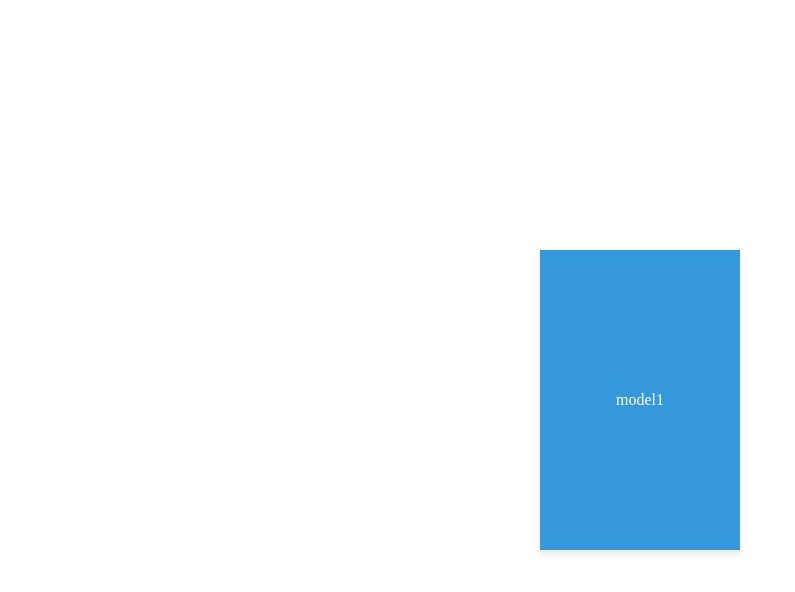
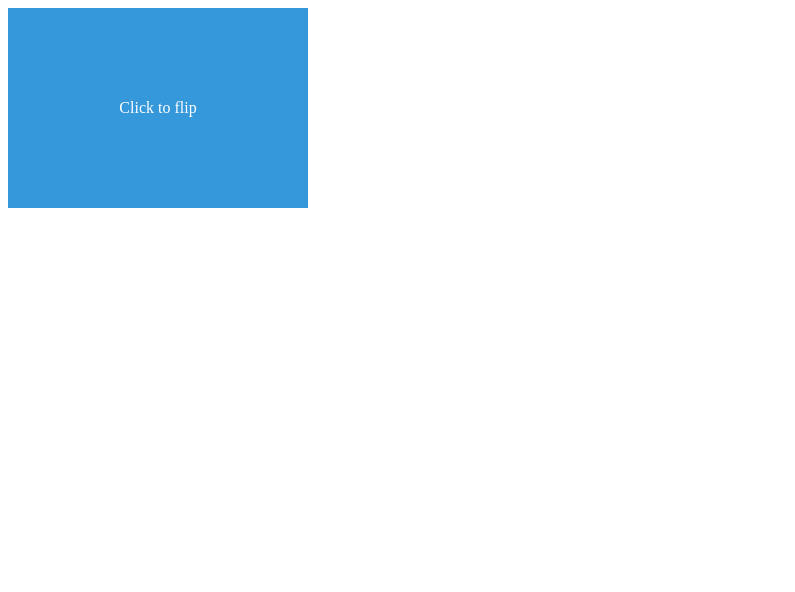
Before and after one commit to amer2112/AA_BWL, a plain HTML site: page index.html in a window 1280 px wide. Shown: the whole page, without its empty margins (0-795 px from the left). Drawn offline with Linux system fonts and the light colour scheme.

Commit message:
Update index.html

```diff
--- a/index.html
+++ b/index.html
@@ -3,22 +3,64 @@
 <head>
     <meta charset="UTF-8">
     <meta name="viewport" content="width=device-width, initial-scale=1.0">
-    <link rel="stylesheet" href="styles.css">
-    <title>Card Flip Example</title>
+    <title>Model-Definition Cards</title>
+    <style>
+        .card {
+            width: 300px;
+            height: 200px;
+            perspective: 1000px;
+        }
+
+        .card-inner {
+            width: 100%;
+            height: 100%;
+            transform-style: preserve-3d;
+            transition: transform 0.5s;
+        }
+
+        .card:hover .card-inner {
+            transform: rotateY(180deg);
+        }
+
+        .face {
+            width: 100%;
+            height: 100%;
+            position: absolute;
+            backface-visibility: hidden;
+            display: flex;
+            align-items: center;
+            justify-content: center;
+            text-align: center;
+        }
+
+        .front {
+            background-color: #3498db;
+            color: white;
+        }
+
+        .back {
+            background-color: #e74c3c;
+            color: white;
+            transform: rotateY(180deg);
+        }
+    </style>
 </head>
 <body>
 
-<div id="card-container" class="card" onmouseover="showDefinition()" onmouseout="hideDefinition()" onclick="toggleCardFlip()">
+<div class="card" onclick="toggleCardFlip()">
     <div class="card-inner">
-        <div class="card-front">
-            <p id="model-text">model1</p>
+        <div class="face front">
+            <p id="model-text">Click to flip</p>
         </div>
-        <div class="card-back">
-            <p id="definition-text">def. model1</p>
+        <div class="face back">
+            <p id="definition-text"></p>
         </div>
     </div>
 </div>
 
-<script src="script.js"></script>
+<script>
+  // Your JavaScript code here
+</script>
+
 </body>
 </html>
```
